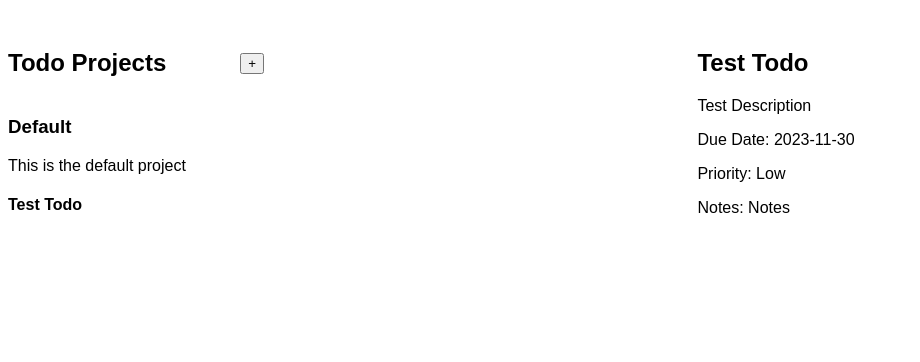
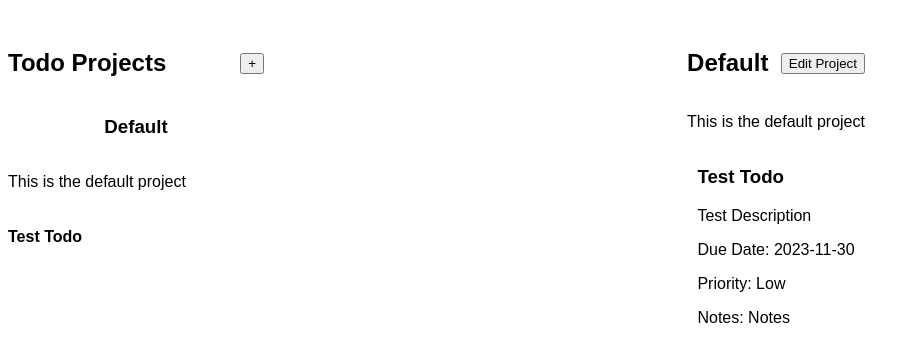
Before and after one commit to Locklear904/odin-todolist, a website built with webpack: page src/index.html in a window 1280 px wide. Shown: the part 98-460 px from the top of the page, without its empty margins (0-920 px from the left). Built offline with nearby package versions, Linux system fonts and the light colour scheme.

Commit message:
Create Function to Display Current Project
Function displays current project on main, with todos listed
underneath. Also has edit button for later implementation. Collected
default setup into a function called in index.

```diff
--- a/src/scripts/appLogic.js
+++ b/src/scripts/appLogic.js
@@ -1,4 +1,4 @@
-import { displaySidebarContent, clearNewProjectForm, displayTodos, clearSidebar } from "./display";
+import { displaySidebarContent, clearNewProjectForm, displayTodos, clearSidebar, displayProject } from "./display";
 
 class Project {
     constructor(title = "Default", description = "") {
@@ -19,28 +19,7 @@ class Todo extends Project {
 
 const projects = [];
 
-function createNewProjectForm() {
-    const projectFormDiv = document.querySelector('#projectFormDiv');
-    const createProjectTitleLabel = document.createElement('label');
-    createProjectTitleLabel.textContent = "Project Title: ";
-    createProjectTitleLabel.setAttribute('for', 'createProjectTitle');
-    projectFormDiv.appendChild(createProjectTitleLabel);
-    const createProjectTitle = document.createElement('input');
-    createProjectTitle.setAttribute('type', 'text');
-    createProjectTitle.setAttribute('id', 'createProjectTitle');
-    projectFormDiv.appendChild(createProjectTitle);
-    const createProjectDescLabel = document.createElement('label');
-    createProjectDescLabel.textContent = "Project Description: ";
-    createProjectDescLabel.setAttribute('for', 'createProjectDescription');
-    projectFormDiv.appendChild(createProjectDescLabel);
-    const createProjectDescription = document.createElement('textarea');
-    createProjectDescription.setAttribute('id', 'createProjectDescription');
-    projectFormDiv.appendChild(createProjectDescription);
-    const createProjectSubmitButton = document.createElement('button');
-    createProjectSubmitButton.textContent = "Submit";
-    createProjectSubmitButton.addEventListener('click', createNewProject);
-    projectFormDiv.appendChild(createProjectSubmitButton);
-}
+
 
 
 
@@ -57,12 +36,15 @@ function createNewProject() {
     }
 }
 
-//setup defaults
+function setupDefaults() {
     const defaultProject = new Project("Default", "This is the default project");
     const defaultTodo = new Todo("Test Todo", "Test Description", "2023-11-30", "Low", "Notes");
     projects.push(defaultProject);
     defaultProject.todos.push(defaultTodo);
     displaySidebarContent(projects);
+    displayProject(projects[0]);
     displayTodos(defaultProject);
+}
 
-export { createNewProjectForm, createNewProject };
+
+export { createNewProject, setupDefaults };
--- a/src/scripts/display.js
+++ b/src/scripts/display.js
@@ -37,7 +37,7 @@ function displayTodos(project) {
         let todoDiv = document.createElement('div');
         todoDiv.setAttribute('class', 'todoDiv');
         main.appendChild(todoDiv);
-        let todoTitle = document.createElement('h2');
+        let todoTitle = document.createElement('h3');
         todoTitle.setAttribute('class', 'mainTodoTitle');
         todoTitle.textContent = todo.title;
         todoDiv.appendChild(todoTitle);
@@ -61,6 +61,28 @@ function displayTodos(project) {
     });
 }
 
+function displayProject(project) {
+    let main = document.querySelector('main');
+    let projectDiv = document.createElement('div');
+    projectDiv.setAttribute('class', 'projectDiv');
+    main.appendChild(projectDiv);
+    let projectHeader = document.createElement('div');
+    projectHeader.setAttribute('class', 'projectHeader');
+    projectDiv.appendChild(projectHeader);
+    let projectTitle = document.createElement('h2');
+    projectTitle.textContent = project.title;
+    projectTitle.setAttribute('class', 'projectTitle');
+    projectHeader.appendChild(projectTitle);
+    let projectEditButton = document.createElement('button')
+    projectEditButton.setAttribute('class', 'projectEditBtn');
+    projectEditButton.textContent = "Edit Project";
+    projectHeader.appendChild(projectEditButton);
+    let projectDescription = document.createElement('p');
+    projectDescription.setAttribute('class', 'projectDescription');
+    projectDescription.textContent = project.description;
+    projectDiv.appendChild(projectDescription);
+}
+
 function clearSidebar() {
     const projectsList = document.querySelector('#projectsList');
     while (projectsList.firstChild) {
@@ -75,4 +97,27 @@ function clearNewProjectForm() {
     }
 }
 
-export {displaySidebarContent, displayTodos, clearSidebar, clearNewProjectForm };
+function createNewProjectForm() {
+    const projectFormDiv = document.querySelector('#projectFormDiv');
+    const createProjectTitleLabel = document.createElement('label');
+    createProjectTitleLabel.textContent = "Project Title: ";
+    createProjectTitleLabel.setAttribute('for', 'createProjectTitle');
+    projectFormDiv.appendChild(createProjectTitleLabel);
+    const createProjectTitle = document.createElement('input');
+    createProjectTitle.setAttribute('type', 'text');
+    createProjectTitle.setAttribute('id', 'createProjectTitle');
+    projectFormDiv.appendChild(createProjectTitle);
+    const createProjectDescLabel = document.createElement('label');
+    createProjectDescLabel.textContent = "Project Description: ";
+    createProjectDescLabel.setAttribute('for', 'createProjectDescription');
+    projectFormDiv.appendChild(createProjectDescLabel);
+    const createProjectDescription = document.createElement('textarea');
+    createProjectDescription.setAttribute('id', 'createProjectDescription');
+    projectFormDiv.appendChild(createProjectDescription);
+    const createProjectSubmitButton = document.createElement('button');
+    createProjectSubmitButton.textContent = "Submit";
+    createProjectSubmitButton.addEventListener('click', createNewProject);
+    projectFormDiv.appendChild(createProjectSubmitButton);
+}
+
+export {displaySidebarContent, displayTodos, clearSidebar, clearNewProjectForm, createNewProjectForm, displayProject };
--- a/src/scripts/index.js
+++ b/src/scripts/index.js
@@ -1,5 +1,8 @@
 import '../style.css';
-import { createNewProjectForm } from './appLogic';
+import { createNewProjectForm } from './display.js';
+import { setupDefaults } from './appLogic.js';
 
 const createProjectButton = document.querySelector('#addProjectButton');
 createProjectButton.addEventListener('click', createNewProjectForm);
+
+setupDefaults();
--- a/src/style.css
+++ b/src/style.css
@@ -41,3 +41,18 @@ main {
     display: flex;
     flex-direction: column;
 }
+
+.sideProjectDiv {
+    display: flex;
+    flex-direction: column;
+}
+
+.sideProjectTitle {
+    align-self: center;
+}
+
+.projectHeader {
+    display: flex;
+    justify-content: space-between;
+    align-items: center;
+}
```
Also changed, not shown: dist/main.js. Lines whose indentation alone changed are shown as unchanged.
